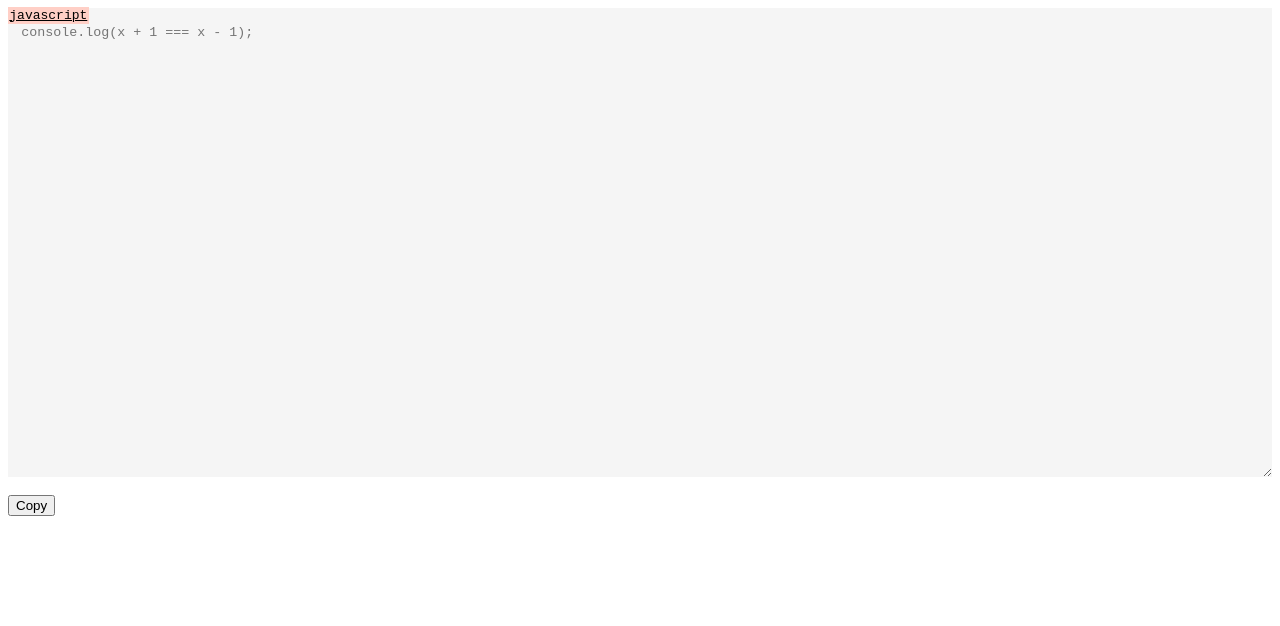
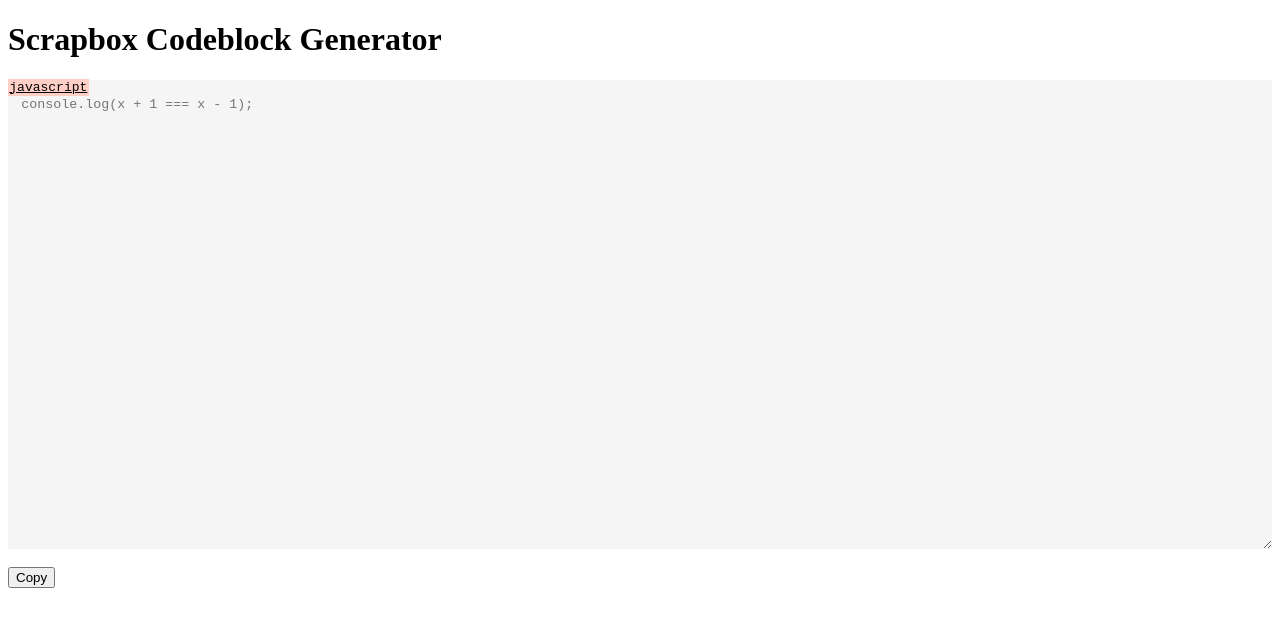
Before and after one commit to vzvu3k6k/scrapbox-codeblock, a plain HTML site: page index.html in a window 1280 px wide. Drawn offline with Linux system fonts and the light colour scheme.

Commit message:
add header

```diff
--- a/index.html
+++ b/index.html
@@ -32,6 +32,7 @@
 </head>
 
 <body>
+  <h1>Scrapbox Codeblock Generator</h1>
   <div class="codeblock-container">
     <div>
       <span class="codeblock-start">javascript</span>
```
